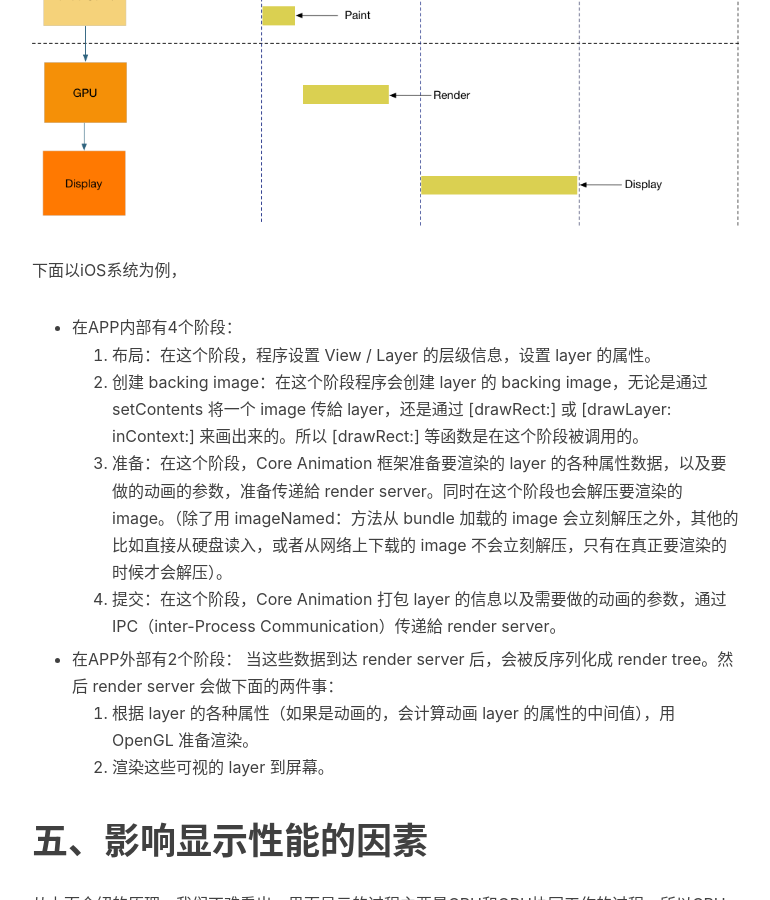
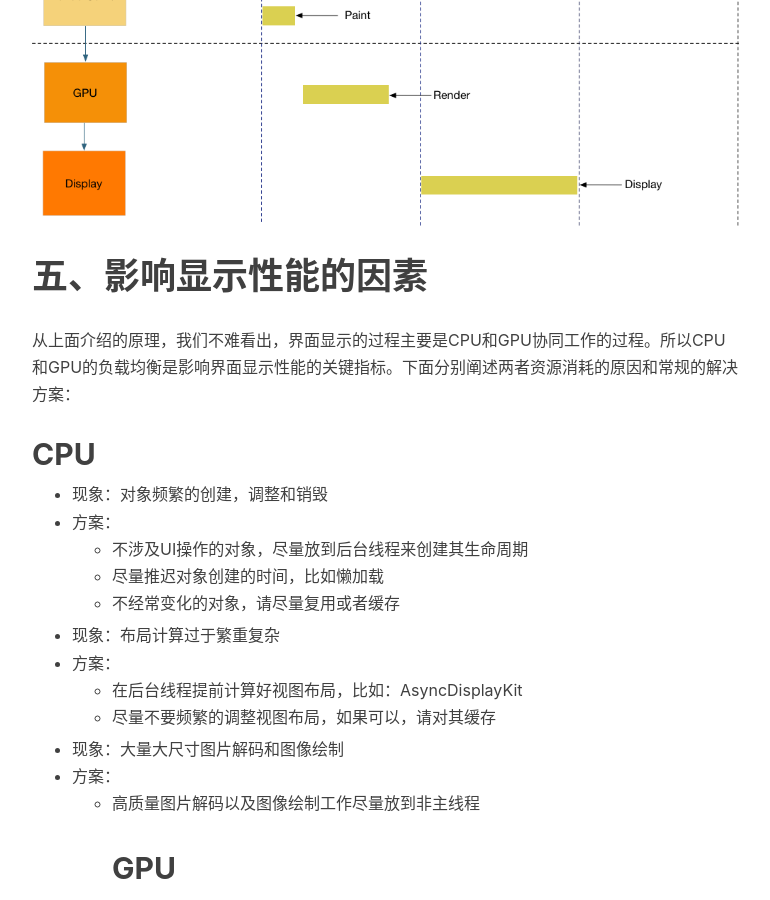
Before and after one commit to cocoacitizen/fenn2048.github.io, a Jekyll site: the page built from _posts/2018-03-31-client-uikit-display-workflow.markdown, in a window 1280 px wide and 900 px high, scrolled down 8099 px. Shown: the whole window, without its empty margins (233-1003 px from the left). Built offline with Jekyll 4.4.1, drawn with Linux system fonts in a browser that asks for light colours; nearby versions of some CDN libraries; comment, search, counter and statistics services are not loaded.

Commit message:
【20180411】图像显示漫谈文章更新

```diff
--- a/_posts/2018-03-31-client-uikit-display-workflow.markdown
+++ b/_posts/2018-03-31-client-uikit-display-workflow.markdown
@@ -123,7 +123,7 @@ tags:
 
 ![iOS Render Process](/img/20180331/iOS%20Render%20Process.png)
 
-下面以iOS系统为例，
+<!--下面以iOS系统为例，
 * 在APP内部有4个阶段：
     1. 布局：在这个阶段，程序设置 View / Layer 的层级信息，设置 layer 的属性。
     2. 创建 backing image：在这个阶段程序会创建 layer 的 backing image，无论是通过 setContents 将一个 image 传給 layer，还是通过 [drawRect:] 或 [drawLayer: inContext:] 来画出来的。所以 [drawRect:] 等函数是在这个阶段被调用的。
@@ -132,7 +132,7 @@ tags:
 * 在APP外部有2个阶段：
 当这些数据到达 render server 后，会被反序列化成 render tree。然后 render server 会做下面的两件事：
 1. 根据 layer 的各种属性（如果是动画的，会计算动画 layer 的属性的中间值），用 OpenGL 准备渲染。
-2. 渲染这些可视的 layer 到屏幕。
+2. 渲染这些可视的 layer 到屏幕。-->
 
 # 五、影响显示性能的因素
 从上面介绍的原理，我们不难看出，界面显示的过程主要是CPU和GPU协同工作的过程。所以CPU和GPU的负载均衡是影响界面显示性能的关键指标。下面分别阐述两者资源消耗的原因和常规的解决方案：
```
